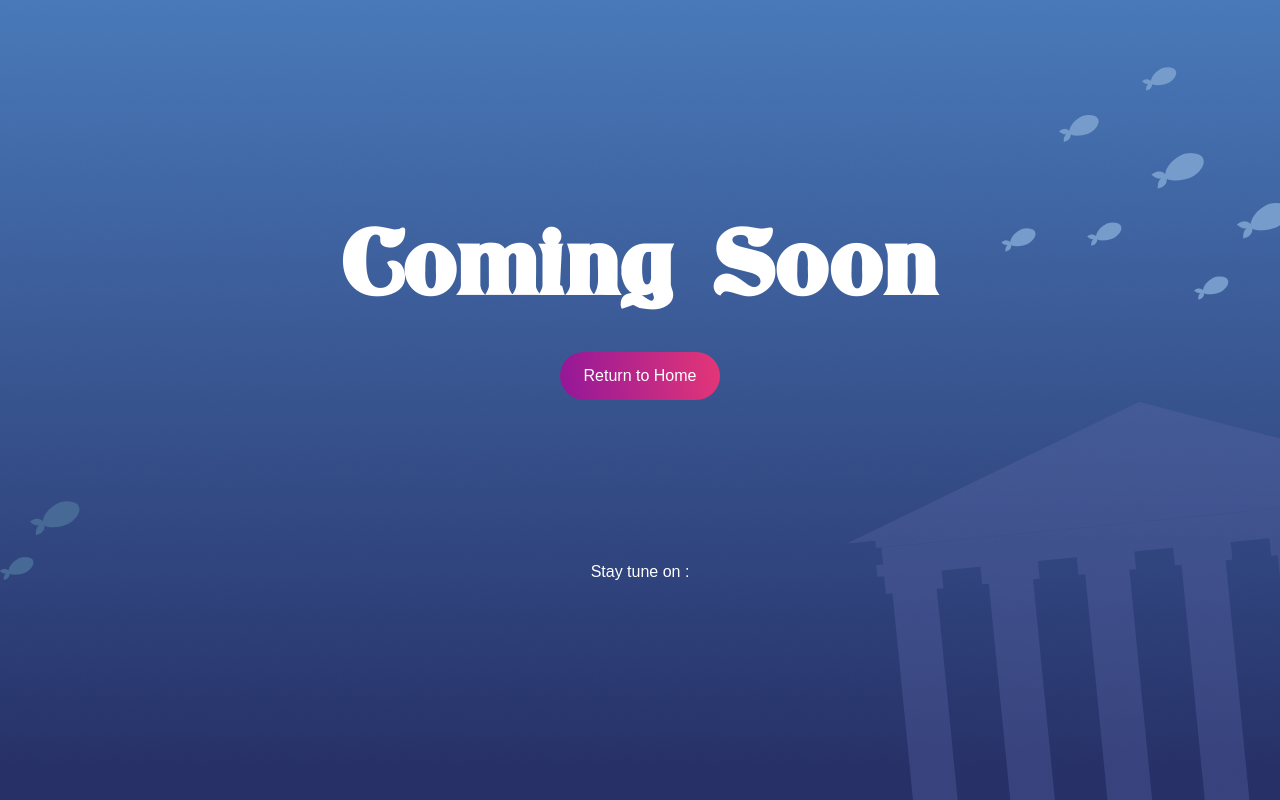
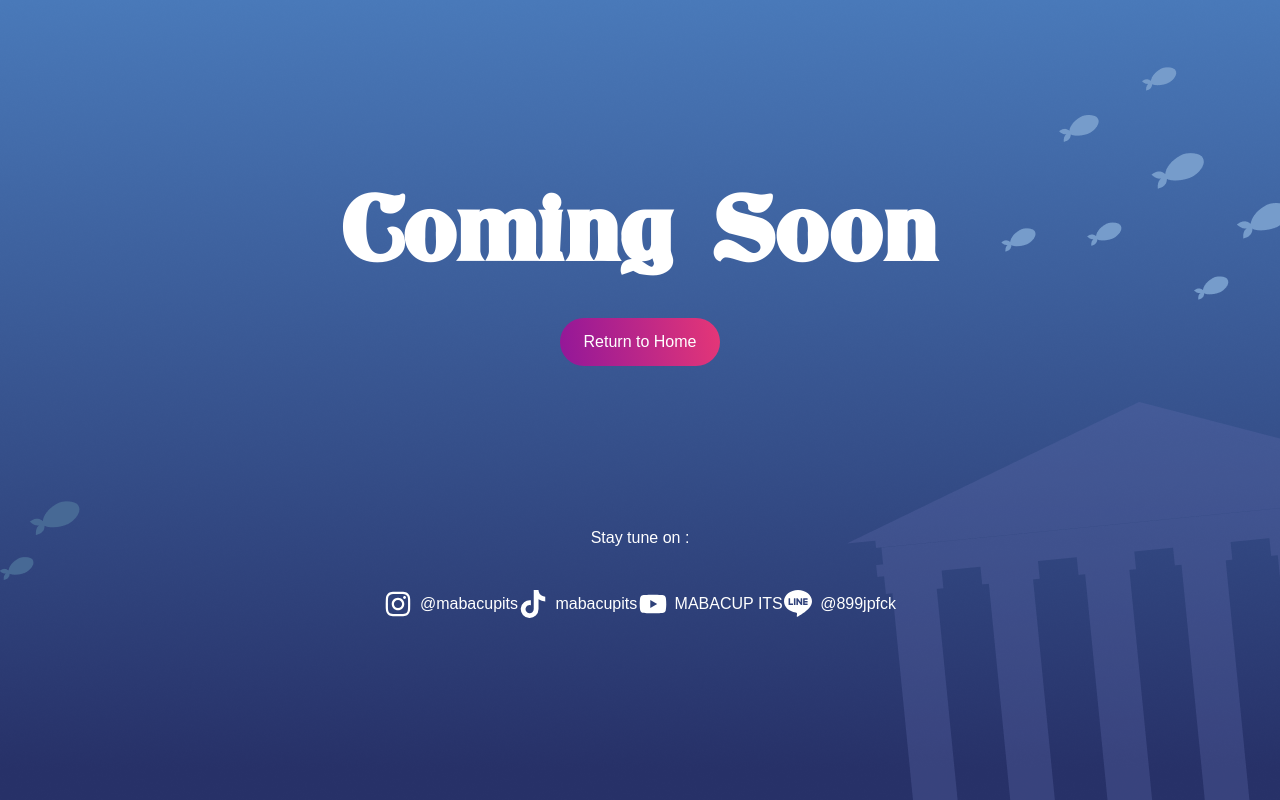
Before and after one commit to Teche-Corp/mabacup-2022-frontend, a Next.js app: page /comingSoon in a window 1280 px wide. Built offline with nearby package versions, Linux system fonts and the light colour scheme.

Commit message:
fix: comingSoon page

```diff
--- a/pages/comingSoon.jsx
+++ b/pages/comingSoon.jsx
@@ -1,5 +1,6 @@
 import Link from "next/link"
-
+import { FaInstagram, FaTiktok, FaYoutube} from "react-icons/fa";
+import {BsLine} from "react-icons/bs";
 export default function comingSoon() {
   return (
     <>
@@ -9,7 +10,25 @@ export default function comingSoon() {
           <Link href='/'>
             <button className="dive-button rounded-full px-6 py-3 hover:scale-105 text-white font-secondary font-medium mt-10">Return to Home</button>
           </Link>
-          <p className="text-white font-secondary pt-40">Stay tune on :</p>
+          <p className="text-white font-secondary pt-40 relative">Stay tune on :</p>
+          <div className="flex mt-10 w-2/5 justify-between">
+            <div className="flex gap-2 items-center">
+              <FaInstagram className="text-white" size={28}/>
+              <p className="text-white font-secondary">@mabacupits</p>
+            </div>
+            <div className="flex gap-2 items-center">
+              <FaTiktok className="text-white" size={28}/>
+              <p className="text-white font-secondary">mabacupits</p>
+            </div>
+            <div className="flex gap-2 items-center">
+              <FaYoutube className="text-white" size={28}/>
+              <p className="text-white font-secondary">MABACUP ITS</p>
+            </div>
+            <div className="flex gap-2 items-center">
+              <BsLine className="text-white" size={28}/>
+              <p className="text-white font-secondary">@899jpfck</p>
+            </div>
+          </div>
         </div>
       </div>
     </>
```
